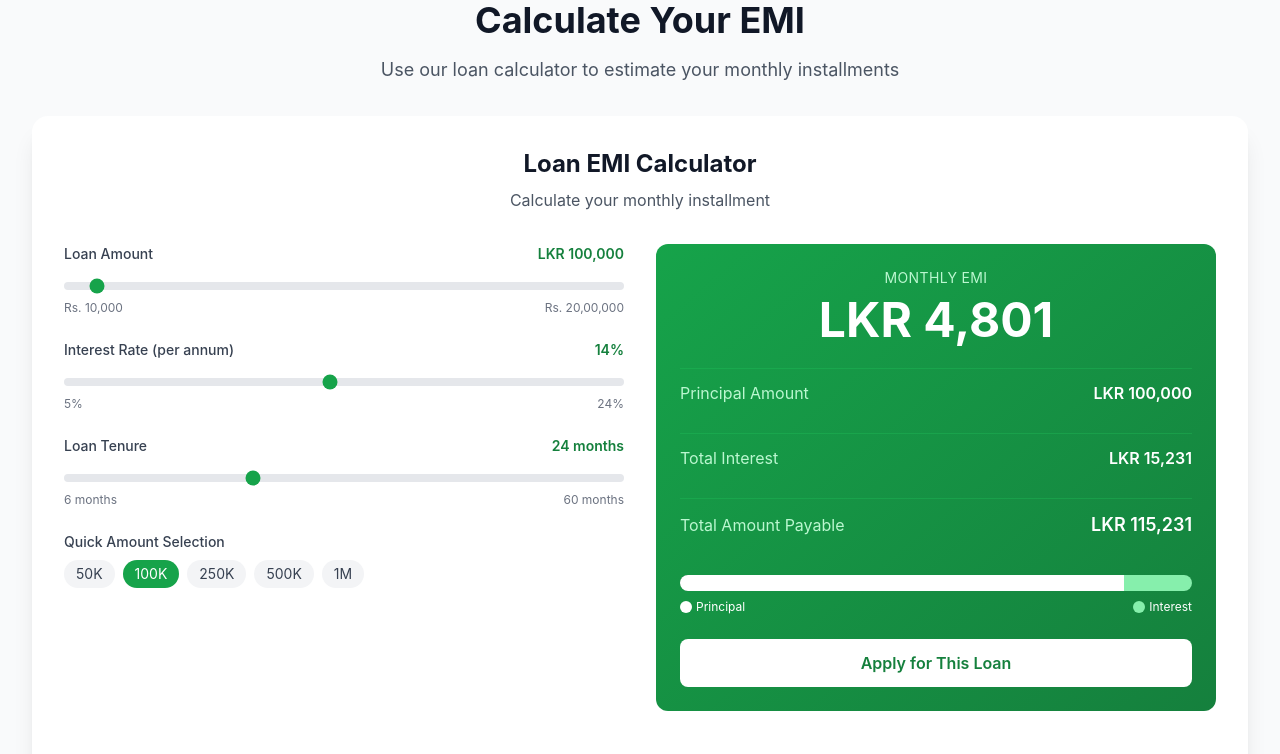
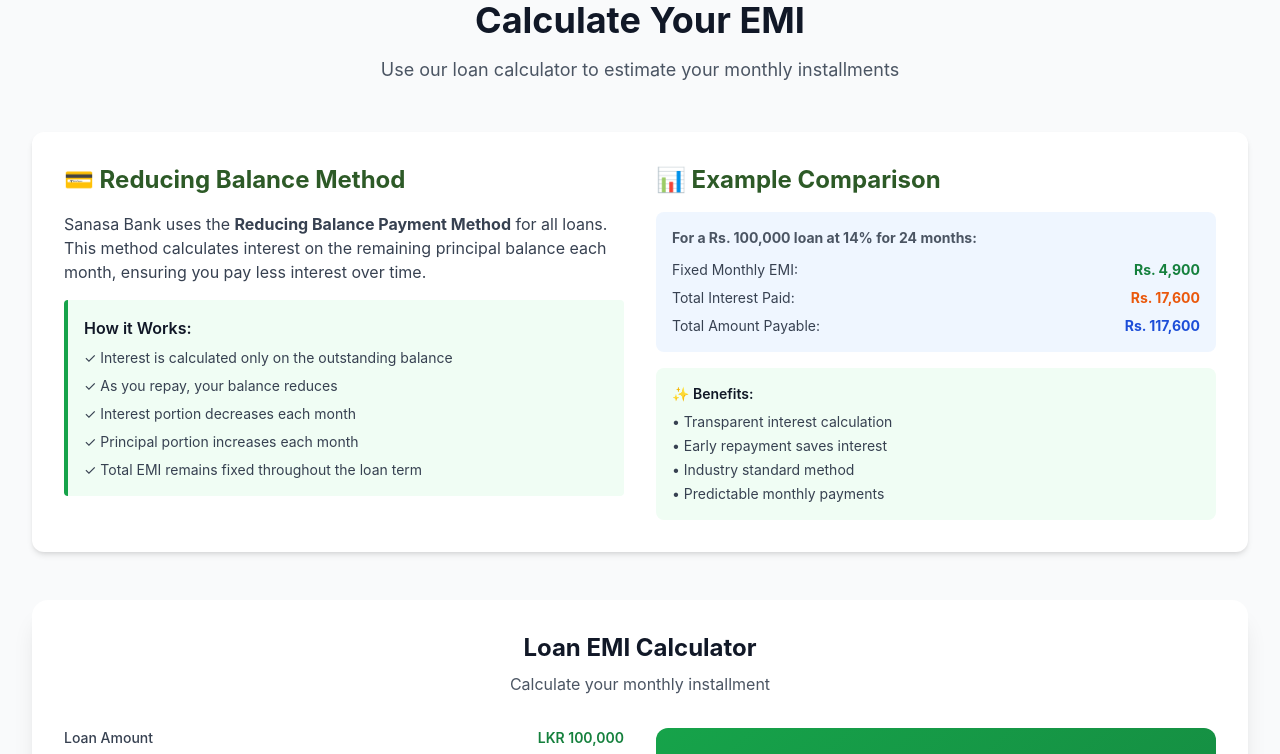
Before and after one commit to lakkaru/sanasa-wilbagedara, a React (Create React App) app in the folder client/: page /loans in a window 1280 px wide. Shown: the part 2810-3564 px from the top of the page. Built offline with nearby package versions, Linux system fonts and the light colour scheme; a web font is replaced by a local one.

Commit message:
feat: add payment method explanation and example comparison to LoansPage

```diff
--- a/client/src/pages/LoansPage.jsx
+++ b/client/src/pages/LoansPage.jsx
@@ -242,12 +242,66 @@ const LoansPage = () => {
       {/* Loan Calculator Section */}
       <section className="bg-gray-50 py-16">
         <div className="section-container">
-          <div className="text-center mb-8">
+          <div className="text-center mb-12">
             <h2 className="section-title">Calculate Your EMI</h2>
             <p className="section-subtitle mx-auto">
               Use our loan calculator to estimate your monthly installments
             </p>
           </div>
+
+          {/* Payment Method Information */}
+          <div className="bg-white rounded-xl shadow-md p-8 mb-12">
+            <div className="grid md:grid-cols-2 gap-8">
+              <div>
+                <h3 className="text-2xl font-bold text-sanasa-green-700 mb-4">💳 Reducing Balance Method</h3>
+                <p className="text-gray-700 mb-4">
+                  Sanasa Bank uses the <strong>Reducing Balance Payment Method</strong> for all loans. This method calculates interest on the remaining principal balance each month, ensuring you pay less interest over time.
+                </p>
+                <div className="bg-green-50 border-l-4 border-green-600 p-4 rounded">
+                  <h4 className="font-semibold text-gray-900 mb-2">How it Works:</h4>
+                  <ul className="space-y-2 text-sm text-gray-700">
+                    <li>✓ Interest is calculated only on the outstanding balance</li>
+                    <li>✓ As you repay, your balance reduces</li>
+                    <li>✓ Interest portion decreases each month</li>
+                    <li>✓ Principal portion increases each month</li>
+                    <li>✓ Total EMI remains fixed throughout the loan term</li>
+                  </ul>
+                </div>
+              </div>
+
+              <div>
+                <h3 className="text-2xl font-bold text-sanasa-green-700 mb-4">📊 Example Comparison</h3>
+                <div className="bg-blue-50 rounded-lg p-4 mb-4">
+                  <p className="text-sm text-gray-600 mb-3"><strong>For a Rs. 100,000 loan at 14% for 24 months:</strong></p>
+                  <div className="space-y-2 text-sm">
+                    <div className="flex justify-between">
+                      <span className="text-gray-700">Fixed Monthly EMI:</span>
+                      <span className="font-bold text-green-700">Rs. 4,900</span>
+                    </div>
+                    <div className="flex justify-between">
+                      <span className="text-gray-700">Total Interest Paid:</span>
+                      <span className="font-bold text-orange-600">Rs. 17,600</span>
+                    </div>
+                    <div className="flex justify-between">
+                      <span className="text-gray-700">Total Amount Payable:</span>
+                      <span className="font-bold text-blue-700">Rs. 117,600</span>
+                    </div>
+                  </div>
+                </div>
+
+                <div className="bg-green-50 rounded-lg p-4">
+                  <p className="text-sm font-semibold text-gray-900 mb-2">✨ Benefits:</p>
+                  <ul className="space-y-1 text-sm text-gray-700">
+                    <li>• Transparent interest calculation</li>
+                    <li>• Early repayment saves interest</li>
+                    <li>• Industry standard method</li>
+                    <li>• Predictable monthly payments</li>
+                  </ul>
+                </div>
+              </div>
+            </div>
+          </div>
+
           <LoanCalculator />
         </div>
       </section>
```
Also changed, not shown: 1 other file (tests, documents, lock files or other folders).
